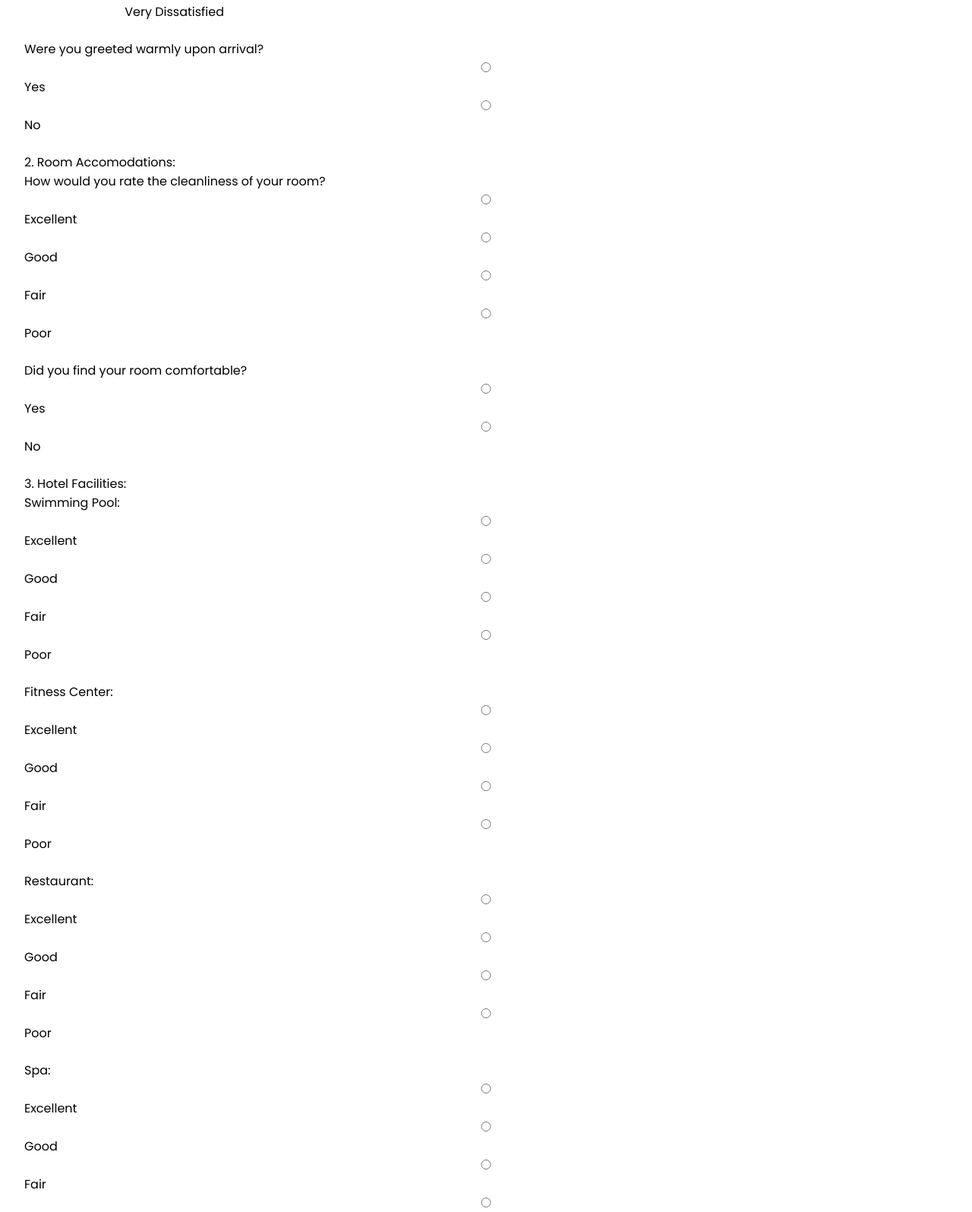
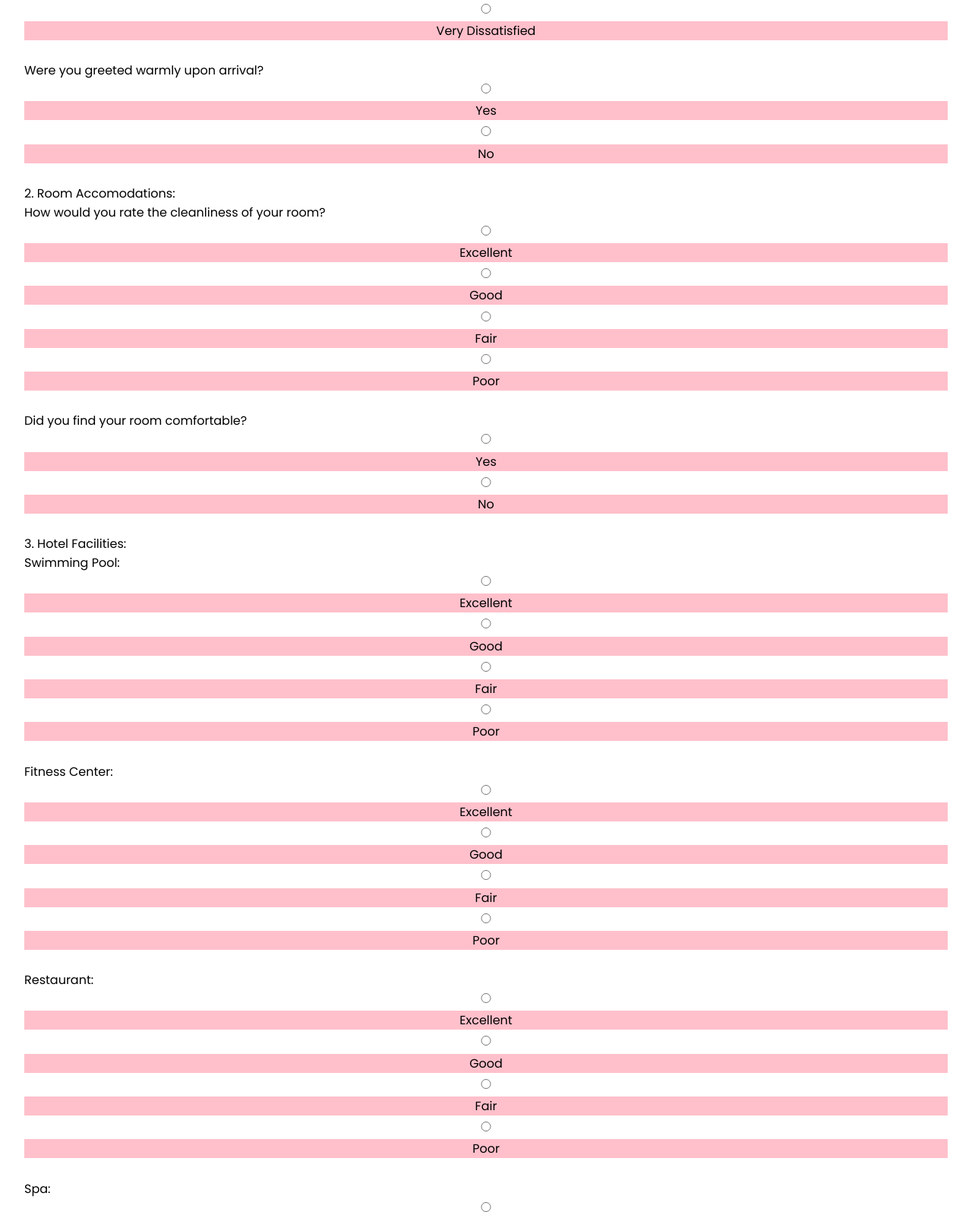
Before and after one commit to MaronillaG/Survey-Template, a plain HTML site: page survey-hotel/index.html in a window 1280 px wide. Shown: the part 684-2279 px from the top of the page at 76% size. Drawn offline with Linux system fonts and the light colour scheme.

Commit message:
restructured radio buttons and labels in html

```diff
--- a/survey-hotel/index.html
+++ b/survey-hotel/index.html
@@ -64,84 +64,122 @@
 
       <fieldset>
         <legend>Were you greeted warmly upon arrival?</legend>
-        <input type="radio" name="greeted" value="yes">
-        <label>Yes</label>
-        <input type="radio" name="greeted" value="no">
-        <label>No</label>
+        <div class="group">
+          <input class="radio-btn"  type="radio" name="greeted" value="yes" id="yes">
+          <label class="radio-label" for="yes">Yes</label>
+          <input class="radio-btn"  type="radio" name="greeted" value="no" id="no">
+          <label class="radio-label"  for="no">No</label>
+        </div>
       </fieldset>
 
       <fieldset>
         <legend class="question">2. Room Accomodations:</legend>
         <legend>How would you rate the cleanliness of your room?</legend>
-        <label><input type="radio" name="cleanliness_rating" value="excellent">Excellent</label>
-        <label><input type="radio" name="cleanliness_rating" value="good">Good</label>
-        <label><input type="radio" name="cleanliness_rating" value="fair">Fair</label>
-        <label><input type="radio" name="cleanliness_rating" value="poor">Poor</label>
+        <input class="radio-btn"  type="radio" name="cleanliness_rating" value="excellent">
+        <label class="radio-label" for="excellent">Excellent</label>
+        <input class="radio-btn"  type="radio" name="cleanliness_rating" value="good">
+        <label class="radio-label" for="good">Good</label>
+        <input class="radio-btn"  type="radio" name="cleanliness_rating" value="fair">
+        <label class="radio-label" for="fair">Fair</label>
+        <input class="radio-btn"  type="radio" name="cleanliness_rating" value="poor">
+        <label class="radio-label" for="poor">Poor</label>
       </fieldset>
 
       <fieldset>
         <legend class="question">Did you find your room comfortable?</legend>
-        <label><input type="radio" name="comfort_rating" value="yes">Yes</label>
-        <label><input type="radio" name="comfort_rating" value="no">No</label>
+        <input class="radio-btn"  type="radio" name="comfort_rating" value="yes" id="yes">
+        <label class="radio-label" for="yes">Yes</label>
+        <input class="radio-btn"  type="radio" name="comfort_rating" value="no" id="no">
+        <label class="radio-label">No</label>
       </fieldset>
 
       <fieldset>
         <legend class="question">3. Hotel Facilities:</legend>
         <legend>Swimming Pool:</legend>
-        <label><input type="radio" name="swimming_pool_rating" value="excellent">Excellent</label>
-        <label><input type="radio" name="swimming_pool_rating" value="good">Good</label>
-        <label><input type="radio" name="swimming_pool_rating" value="fair">Fair</label>
-        <label><input type="radio" name="swimming_pool_rating" value="poor">Poor</label>
+        <input class="radio-btn"  type="radio" name="swimming_pool_rating" value="excellent">
+        <label class="radio-label" for="excellent">Excellent</label>
+        <input class="radio-btn"  type="radio" name="swimming_pool_rating" value="good">
+        <label class="radio-label" for="good">Good</label>
+        <input class="radio-btn"  type="radio" name="swimming_pool_rating" value="fair">
+        <label class="radio-label" for="fair">Fair</label>
+        <input class="radio-btn"  type="radio" name="swimming_pool_rating" value="poor">
+        <label class="radio-label" for="poor">Poor</label>
       </fieldset>
       <fieldset>
         <legend>Fitness Center: </legend>
-        <label><input type="radio" name="fitness_center_rating" value="excellent">Excellent</label>
-        <label><input type="radio" name="fitness_center_rating" value="good">Good</label>
-        <label><input type="radio" name="fitness_center_rating" value="fair">Fair</label>
-        <label><input type="radio" name="fitness_center_rating" value="poor">Poor</label>
+        <input class="radio-btn"  type="radio" name="fitness_center_rating" value="excellent">
+        <label class="radio-label" for="excellent">Excellent</label>
+        <input class="radio-btn"  type="radio" name="fitness_center_rating" value="good">
+        <label class="radio-label" for="good">Good</label>
+        <input class="radio-btn"  type="radio" name="fitness_center_rating" value="fair">
+        <label class="radio-label" for="fair">Fair</label>
+        <input class="radio-btn"  type="radio" name="fitness_center_rating" value="poor">
+        <label class="radio-label" for="poor">Poor</label>
       </fieldset>
       <fieldset>
         <legend>Restaurant:</legend>
-        <label><input type="radio" name="restaurant_rating" value="excellent">Excellent</label>
-        <label><input type="radio" name="restaurant_rating"  value="good">Good</label>
-        <label><input type="radio" name="restaurant_rating"  value="fair">Fair</label>
-        <label><input type="radio" name="restaurant_rating" value="poor">Poor</label>
+        <input class="radio-btn"  type="radio" name="restaurant_rating" value="excellent">
+        <label class="radio-label" for="excellent">Excellent</label>
+        <input class="radio-btn"  type="radio" name="restaurant_rating" value="good">
+        <label class="radio-label" for="good">Good</label>
+        <input class="radio-btn"  type="radio" name="restaurant_rating" value="fair">
+        <label class="radio-label" for="fair">Fair</label>
+        <input class="radio-btn"  type="radio" name="restaurant_rating" value="poor">
+        <label class="radio-label" for="poor">Poor</label>
       </fieldset>
       <fieldset>
         <legend>Spa:</legend>
-        <label><input type="radio" name="spa_rating" value="excellent">Excellent</label>
-        <label><input type="radio" name="spa_rating" value="good">Good</label>
-        <label><input type="radio" name="spa_rating" value="fair">Fair</label>
-        <label><input type="radio" name="spa_rating" value="poor">Poor</label>
+        <input class="radio-btn"  type="radio" name="spa_rating" value="excellent">
+        <label class="radio-label" for="excellent">Excellent</label>
+        <input class="radio-btn"  type="radio" name="spa_rating" value="good">
+        <label class="radio-label" for="good">Good</label>
+        <input class="radio-btn"  type="radio" name="spa_rating" value="fair">
+        <label class="radio-label" for="fair">Fair</label>
+        <input class="radio-btn"  type="radio" name="spa_rating" value="poor">
+        <label class="radio-label" for="poor">Poor</label>
       </fieldset>
 
       <fieldset>
         <legend>How would you rate the cleanliness of your room?</legend>
-        <label><input type="radio" name="cleanliness_rating" value="excellent">Excellent</label>
-        <label><input type="radio" name="cleanliness_rating" value="good">Good</label>
-        <label><input type="radio" name="cleanliness_rating" value="fair">Fair</label>
-        <label><input type="radio" name="cleanliness_rating" value="poor">Poor</label>
+        <input class="radio-btn"  type="radio" name="cleanliness_rating" value="excellent">
+        <label class="radio-label" for="excellent">Excellent</label>
+        <input class="radio-btn"  type="radio" name="cleanliness_rating" value="good">
+        <label class="radio-label" for="good">Good</label>
+        <input class="radio-btn"  type="radio" name="cleanliness_rating" value="fair">
+        <label class="radio-label" for="fair">Fair</label>
+        <input class="radio-btn"  type="radio" name="cleanliness_rating" value="poor">
+        <label class="radio-label" for="poor">Poor</label>
       </fieldset>
 
       <fieldset>
         <legend class="question">4. Dining Experience:</legend>
         <legend>Did you dine at our restaurant during your stay?</legend>
-        <label><input type="radio" name="dined_in" value="yes">Yes</label>
-        <label><input type="radio" name="dined_in" value="no">No</label>
+        <input class="radio-btn"  type="radio" name="dined_in" value="yes" id="yes">
+        <label class="radio-label" for="yes">Yes</label>
+        <input class="radio-btn"  type="radio" name="dined_in" value="no" id="no">
+        <label class="radio-label"  for="no">No</label>
         <legend>Please rate your dining experience:</legend>
-        <label><input type="radio" name="dining_rating" value="excellent">Excellent</label>
-        <label><input type="radio" name="dining_rating" value="good">Good</label>
-        <label><input type="radio" name="dining_rating" value="fair">Fair</label>
-        <label><input type="radio" name="dining_rating" value="poor">Poor</label>
+        <input class="radio-btn"  type="radio" name="dining_rating" value="excellent">
+        <label class="radio-label" for="excellent">Excellent</label>
+        <input class="radio-btn"  type="radio" name="dining_rating" value="good">
+        <label class="radio-label" for="good">Good</label>
+        <input class="radio-btn"  type="radio" name="dining_rating" value="fair">
+        <label class="radio-label" for="fair">Fair</label>
+        <input class="radio-btn"  type="radio" name="dining_rating" value="poor">
+        <label class="radio-label" for="poor">Poor</label>
 
       </fieldset>
       <legend class="question">5. Overall Experience:</legend>
       <fieldset>
         <legend>How would you rate your overall experience at [Hotel Name]?</legend>
-        <label><input type="radio" name="overall_rating" value="excellent">Excellent</label>
-        <label><input type="radio" name="overall_rating" value="good">Good</label>
-        <label><input type="radio" name="overall_rating" value="fair">Fair</label>
-        <label><input type="radio" name="overall_rating" value="poor">Poor</label>
+        <input class="radio-btn"  type="radio" name="overall_rating" value="excellent">
+        <label class="radio-label" for="excellent">Excellent</label>
+        <input class="radio-btn"  type="radio" name="overall_rating" value="good">
+        <label class="radio-label" for="good">Good</label>
+        <input class="radio-btn"  type="radio" name="overall_rating" value="fair">
+        <label class="radio-label" for="fair">Fair</label>
+        <input class="radio-btn"  type="radio" name="overall_rating" value="poor">
+        <label class="radio-label" for="poor">Poor</label>
       </fieldset>
       <fieldset>
         <legend class="question">6. Additional Comments:</legend>
--- a/survey-hotel/styles.css
+++ b/survey-hotel/styles.css
@@ -36,32 +36,17 @@ fieldset {
 }
 label {
     display:block;
+    background-color: pink;
 }
 input {
     width: 100%;
-    margin: 0.2em 0 0.2em 0;
+    background-color: yellow;
 }
 
 .info{
     font-size: 0.8rem;
 }
 .radio-label {
+    margin: 0.2em 0 0.2em 0;
     text-align: center;
 }
-
-@media screen and (min-width: 650px) {
-    .radio-wrapper {
-        display: flex;
-        flex-wrap: wrap; /* Allow wrapping of radio inputs */
-        align-items: center; /* Center vertically within the flex container */
-    }
-
-    .radio-btn {
-        margin-right: 10px; /* Add spacing between radio buttons */
-    }
-
-    /* Optionally, you can control the width of the labels if needed */
-    .radio-label {
-        flex-basis: calc(33.33% - 10px); /* Adjust label width based on the number of items per row */
-    }
-}
```
